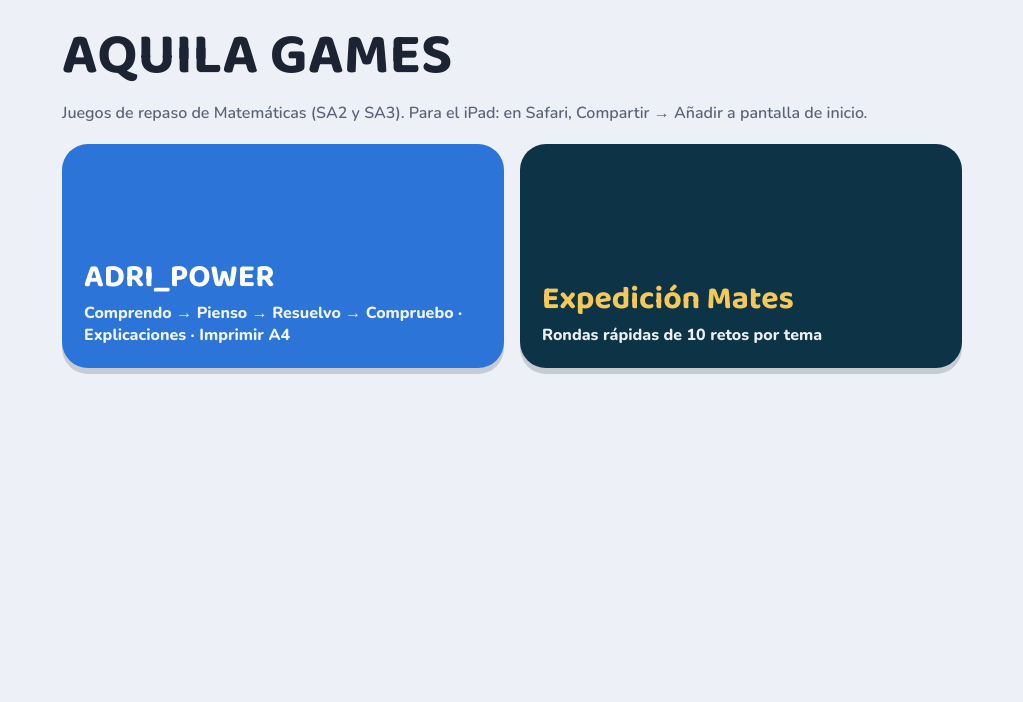
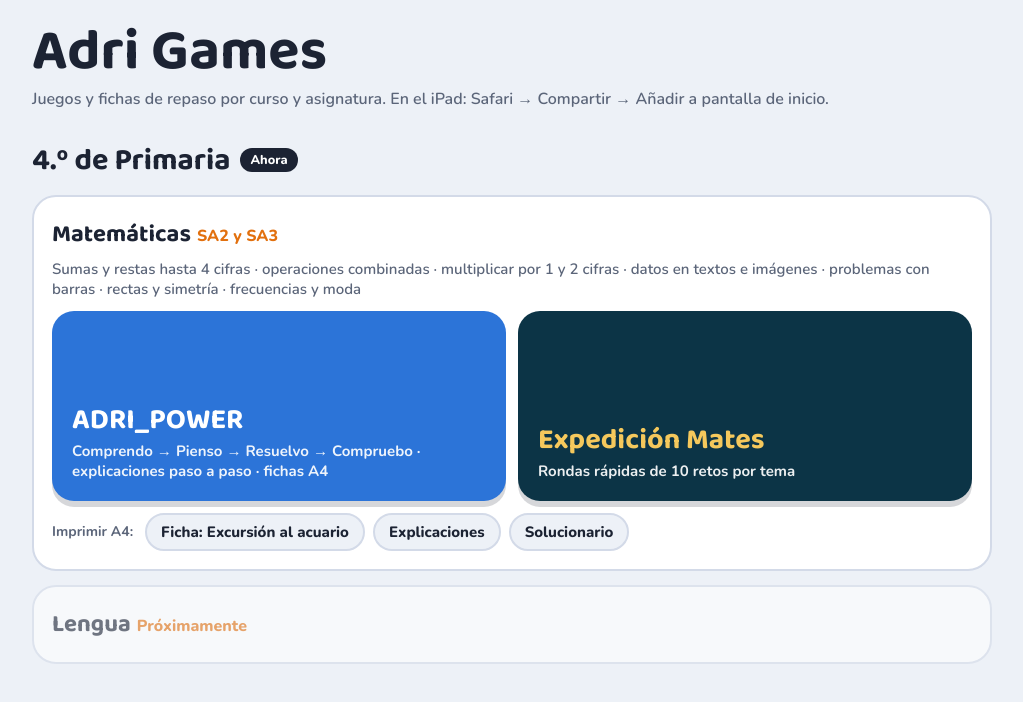
Before and after one commit to topochito/adri-games, a plain HTML site: page index.html in a window 1280 px wide. Shown: the whole page, without its empty margins (128-1151 px from the left). Drawn offline with nearby package versions, Linux system fonts and the light colour scheme.

Commit message:
Add files via upload

```diff
--- a/index.html
+++ b/index.html
@@ -5,32 +5,35 @@
 <meta name="viewport" content="width=device-width, initial-scale=1, viewport-fit=cover">
 <meta name="apple-mobile-web-app-capable" content="yes">
 <meta name="mobile-web-app-capable" content="yes">
-<meta name="apple-mobile-web-app-title" content="AQUILA">
+<meta name="apple-mobile-web-app-title" content="Adri Games">
 <style>:root{padding-top:env(safe-area-inset-top,0px);padding-bottom:env(safe-area-inset-bottom,0px)}body{margin:0}img{max-width:100%}[hidden]{display:none!important}</style>
 </head>
 <body>
-<title>AQUILA GAMES</title>
-<link rel="stylesheet" href="https://fonts.googleapis.com/css2?family=Baloo+2:wght@700;800&family=Nunito:wght@600;800&display=swap">
+<title>Adri Games</title><link rel="stylesheet" href="https://fonts.googleapis.com/css2?family=Baloo+2:wght@700;800&family=Nunito:wght@600;700;800&display=swap">
 <style>
-:root{--bg:#edf1f7;--ink:#1c2333;--muted:#5b6579;--a:#2c74d8;--b:#0c3446;--sand:#f5c85c}
+:root{--bg:#edf1f7;--paper:#fff;--ink:#1c2333;--muted:#5b6579;--line:#d3dae8;--a:#2c74d8;--b:#0c3446;--sand:#f5c85c;--o:#e2700e}
 body{background:var(--bg);color:var(--ink);font-family:'Nunito',system-ui,sans-serif}
-.w{max-width:900px;margin:0 auto;padding:28px max(16px,env(safe-area-inset-right,0px)) 40px max(16px,env(safe-area-inset-left,0px))}
+.w{max-width:960px;margin:0 auto;padding:24px max(16px,env(safe-area-inset-right,0px)) 40px max(16px,env(safe-area-inset-left,0px))}
 h1{font-family:'Baloo 2',system-ui,sans-serif;font-size:clamp(2.4rem,7vw,3.6rem);line-height:1;margin:0}
-p{color:var(--muted);font-weight:600}
-.g{display:grid;grid-template-columns:repeat(auto-fit,minmax(260px,1fr));gap:16px;margin-top:20px}
-a.c{display:flex;flex-direction:column;gap:8px;min-height:180px;justify-content:flex-end;padding:22px;border-radius:26px;color:#fff;text-decoration:none;box-shadow:0 6px 0 rgba(28,35,51,.18)}
-a.c b{font-family:'Baloo 2',system-ui,sans-serif;font-size:2rem;line-height:1}
-a.c span{font-weight:700;opacity:.92}
+h1 span{color:var(--o)}
+.lede{color:var(--muted);font-weight:600;margin:.4rem 0 0}
+.curso{margin-top:26px}
+.curso>h2{font-family:'Baloo 2',system-ui,sans-serif;font-size:1.9rem;margin:0 0 10px;display:flex;align-items:center;gap:10px}
+.curso>h2 em{font-style:normal;font-size:.8rem;font-family:'Nunito',sans-serif;font-weight:800;background:var(--ink);color:#fff;padding:3px 10px;border-radius:999px}
+.asig{background:var(--paper);border:2px solid var(--line);border-radius:24px;padding:18px;margin-bottom:14px}
+.asig h3{font-family:'Baloo 2',system-ui,sans-serif;font-size:1.5rem;margin:0}
+.asig h3 small{font-family:'Nunito',sans-serif;font-size:1rem;color:var(--o);font-weight:800;margin-left:6px}
+.asig .det{color:var(--muted);font-size:15px;margin:.3rem 0 12px}
+.asig.off{opacity:.6}
+.g{display:grid;grid-template-columns:repeat(auto-fit,minmax(250px,1fr));gap:12px}
+a.c{display:flex;flex-direction:column;gap:6px;min-height:150px;justify-content:flex-end;padding:20px;border-radius:22px;color:#fff;text-decoration:none;box-shadow:0 6px 0 rgba(28,35,51,.18)}
+a.c b{font-family:'Baloo 2',system-ui,sans-serif;font-size:1.8rem;line-height:1}
+a.c span{font-weight:700;opacity:.92;font-size:15px}
 .c1{background:var(--a)}.c2{background:var(--b)}.c2 b{color:var(--sand)}
-</style>
-<div class="w">
-  <h1>AQUILA GAMES</h1>
-  <p>Juegos de repaso de Matemáticas (SA2 y SA3). Para el iPad: en Safari, Compartir → Añadir a pantalla de inicio.</p>
-  <div class="g">
-    <a class="c c1" href="adri-power/"><b>ADRI_POWER</b><span>Comprendo → Pienso → Resuelvo → Compruebo · Explicaciones · Imprimir A4</span></a>
-    <a class="c c2" href="expedicion-mates/"><b>Expedición Mates</b><span>Rondas rápidas de 10 retos por tema</span></a>
-  </div>
-</div>
-
+.pdfs{display:flex;flex-wrap:wrap;gap:8px;margin-top:12px;align-items:center}
+.pdfs strong{font-size:14px;color:var(--muted);margin-right:4px}
+.pdfs a{font-weight:800;font-size:15px;color:var(--ink);text-decoration:none;border:2px solid var(--line);border-radius:999px;padding:7px 14px;background:var(--bg)}
+.crumb{font-weight:800;color:var(--muted);text-decoration:none;display:inline-block;margin-bottom:10px}
+</style><div class="w"><h1>Adri<span> </span>Games</h1><p class="lede">Juegos y fichas de repaso por curso y asignatura. En el iPad: Safari → Compartir → Añadir a pantalla de inicio.</p><section class="curso"><h2>4.º de Primaria<em>Ahora</em></h2><div class="asig"><h3>Matemáticas<small>SA2 y SA3</small></h3><p class="det">Sumas y restas hasta 4 cifras · operaciones combinadas · multiplicar por 1 y 2 cifras · datos en textos e imágenes · problemas con barras · rectas y simetría · frecuencias y moda</p><div class="g"><a class="c c1" href="4-primaria/matematicas/adri-power/"><b>ADRI_POWER</b><span>Comprendo → Pienso → Resuelvo → Compruebo · explicaciones paso a paso · fichas A4</span></a><a class="c c2" href="4-primaria/matematicas/expedicion-mates/"><b>Expedición Mates</b><span>Rondas rápidas de 10 retos por tema</span></a></div><div class="pdfs"><strong>Imprimir A4:</strong><a href="4-primaria/matematicas/adri-power/imprimir/ficha_acuario.pdf" target="_blank" rel="noopener">Ficha: Excursión al acuario</a><a href="4-primaria/matematicas/adri-power/imprimir/explicaciones.pdf" target="_blank" rel="noopener">Explicaciones</a><a href="4-primaria/matematicas/adri-power/imprimir/soluciones.pdf" target="_blank" rel="noopener">Solucionario</a></div></div><div class="asig off"><h3>Lengua<small>Próximamente</small></h3></div></section></div>
 </body>
 </html>
```
Also changed, not shown: 1 other file.
